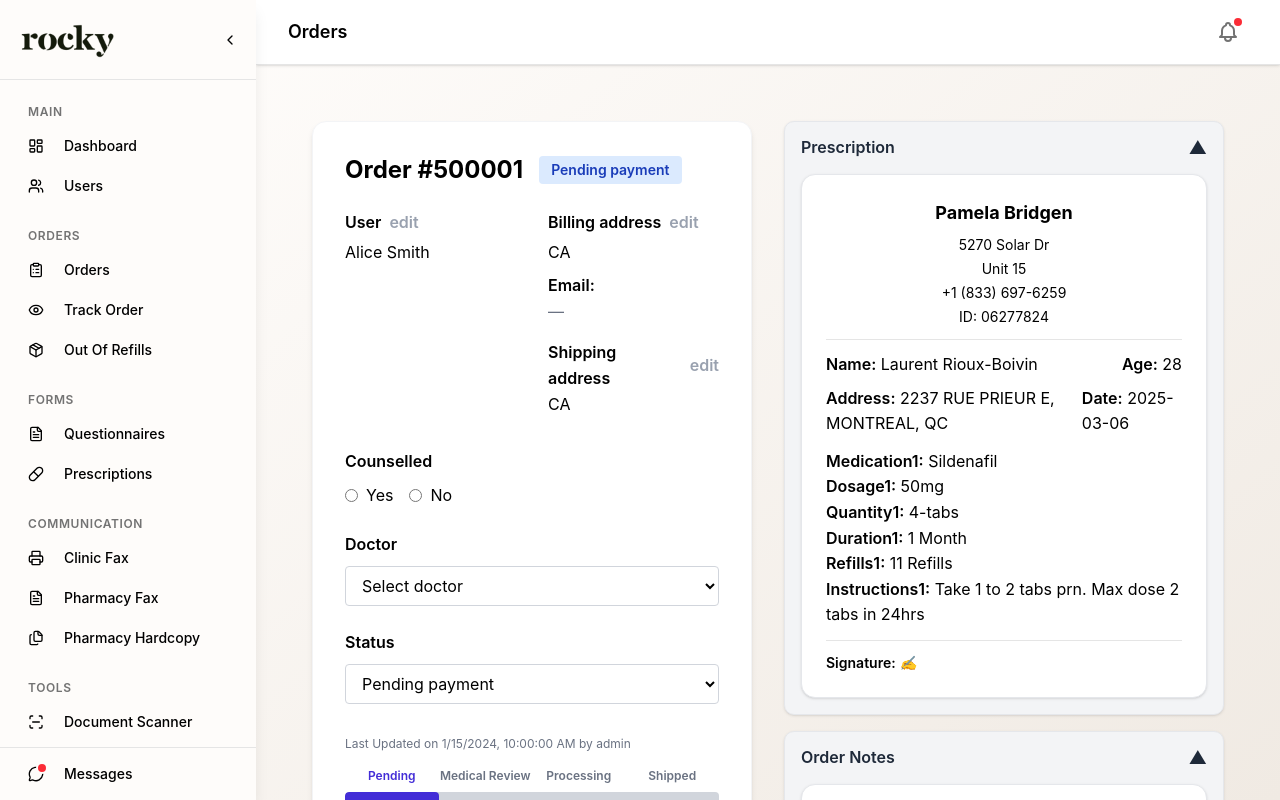
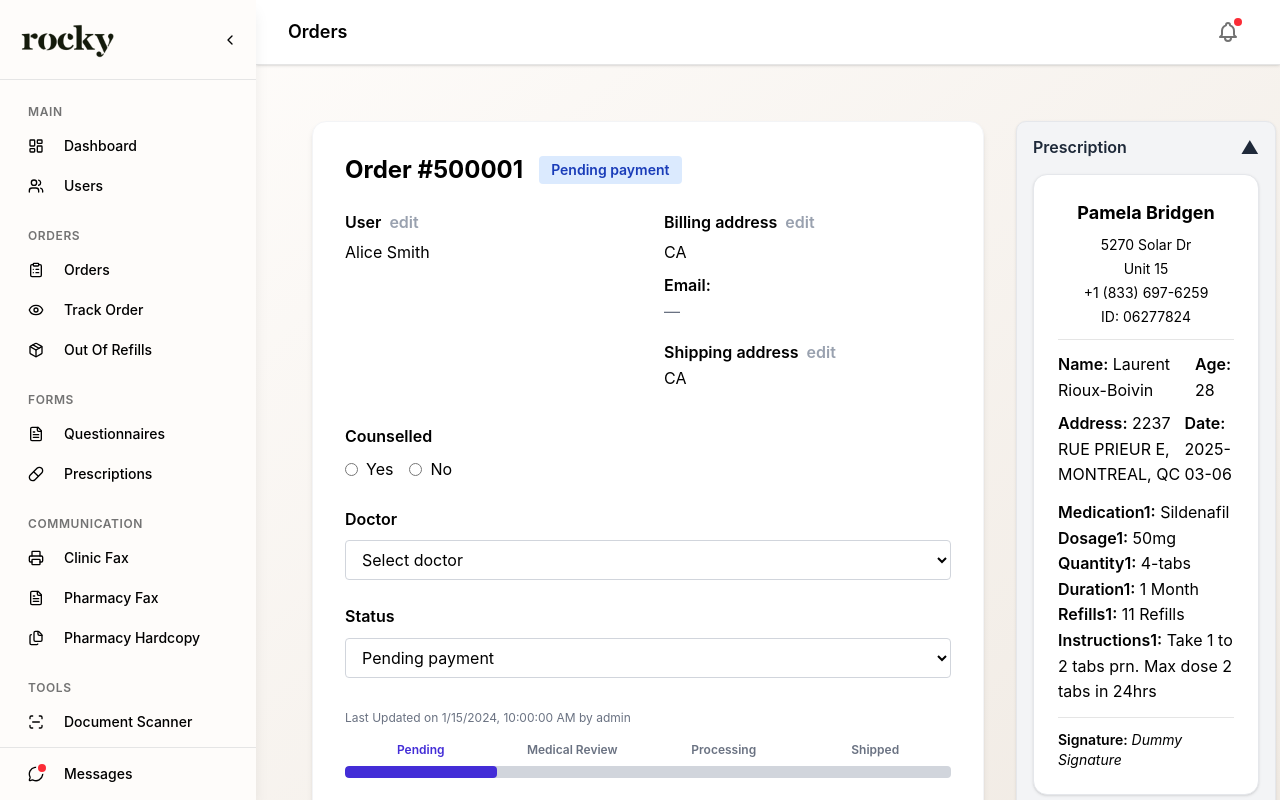
Before and after one commit to ETK-Technologies/rocky-crm, a Next.js app: page /orders/500001 in a window 1280 px wide. Built offline with nearby package versions, Linux system fonts and the light colour scheme.

Commit message:
feat(orders): update order details

```diff
--- a/modules/orders/OrderDetailsPage/components/OrderDetailsCard.jsx
+++ b/modules/orders/OrderDetailsPage/components/OrderDetailsCard.jsx
@@ -17,7 +17,7 @@ function OrderDetailsCard({ order }) {
     const [pharmacist, setPharmacist] = useState(pharmacistOptions[0]);
 
     return (
-        <div className="bg-white rounded-xl shadow-md border border-gray-100 p-8 flex-1 w-full min-w-[340px] h-fit">
+        <div className="bg-white rounded-xl shadow-md border border-gray-100 p-8 flex-1 w-full min-w-[540px] max-h-[700px]">
             <div className="flex flex-wrap gap-4 items-center mb-6">
                 <span className="text-2xl font-bold">Order #{order.id}</span>
                 {/* <span className="px-2 py-1 rounded bg-blue-100 text-blue-700 text-sm font-semibold">{order.orderType}</span> */}
--- a/modules/orders/OrderDetailsPage/components/OrderNotesCard.jsx
+++ b/modules/orders/OrderDetailsPage/components/OrderNotesCard.jsx
@@ -53,7 +53,7 @@ function OrderNotesCard() {
                     onClick={() => setNotes(initialNotes)}
                     title="Reload Notes"
                 >
-                    Reload Notes <span className="material-icons text-base">refresh</span>
+                    Reload Notes
                 </button>
             </div>
             <div className="overflow-y-auto max-h-64 mb-4 pr-2">
--- a/modules/orders/OrderDetailsPage/data/dummyPrescription.js
+++ b/modules/orders/OrderDetailsPage/data/dummyPrescription.js
@@ -14,5 +14,5 @@ export const dummyPrescription = {
     duration: "1 Month",
     refills: "11 Refills",
     instructions: "Take 1 to 2 tabs prn. Max dose 2 tabs in 24hrs",
-    signature: "✍️",
+    signature: "Dummy Signature",
 };
--- a/modules/orders/OrderDetailsPage/index.jsx
+++ b/modules/orders/OrderDetailsPage/index.jsx
@@ -1,4 +1,3 @@
-import React from "react";
 import OrderDetailsCard from "./components/OrderDetailsCard";
 import OrderDetailsSidebar from "./components/OrderDetailsSidebar";
 import OrderDetailsExpandableSections from "./components/OrderDetailsExpandableSections";
@@ -7,7 +6,7 @@ function OrderDetailsPage({ order }) {
     return (
         <div className="p-8">
             <div className="flex flex-col lg:flex-row gap-8">
-                <div className="flex flex-col w-full gap-6 max-w-xl">
+                <div className="flex flex-col w-full gap-6 min-w-2xl">
                     <OrderDetailsCard order={order} />
                     <OrderDetailsExpandableSections order={order} />
                 </div>
--- a/modules/orders/components/OrdersTable.jsx
+++ b/modules/orders/components/OrdersTable.jsx
@@ -23,7 +23,7 @@ function OrdersTable({ orders }) {
                             <TableHead>Tags/Categories</TableHead>
                             <TableHead>Date</TableHead>
                             <TableHead>Status</TableHead>
-                            <TableHead>Province</TableHead>
+                            <TableHead>Shipping</TableHead>
                             <TableHead>Order Type</TableHead>
                             <TableHead>Order Total</TableHead>
                             <TableHead>Order Items</TableHead>
--- a/modules/orders/components/Pagination.jsx
+++ b/modules/orders/components/Pagination.jsx
@@ -11,21 +11,27 @@ function Pagination({ page, pageSize, total, setPage }) {
     return (
         <div className="flex items-center gap-2">
             <button
-                className="px-3 py-1 rounded border bg-white disabled:opacity-50"
+                className="px-3 py-1 rounded border bg-white disabled:opacity-50 flex items-center justify-center"
                 onClick={handlePrev}
                 disabled={page === 1}
+                aria-label="Previous Page"
             >
-                Prev
+                <svg width="20" height="20" fill="none" viewBox="0 0 20 20">
+                    <path d="M13 16l-5-6 5-6" stroke="#374151" strokeWidth="2" strokeLinecap="round" strokeLinejoin="round" />
+                </svg>
             </button>
             <span className="mx-2 font-medium">
                 Page {page} of {totalPages}
             </span>
             <button
-                className="px-3 py-1 rounded border bg-white disabled:opacity-50"
+                className="px-3 py-1 rounded border bg-white disabled:opacity-50 flex items-center justify-center"
                 onClick={handleNext}
                 disabled={page === totalPages}
+                aria-label="Next Page"
             >
-                Next
+                <svg width="20" height="20" fill="none" viewBox="0 0 20 20">
+                    <path d="M7 4l5 6-5 6" stroke="#374151" strokeWidth="2" strokeLinecap="round" strokeLinejoin="round" />
+                </svg>
             </button>
         </div>
     );
```
